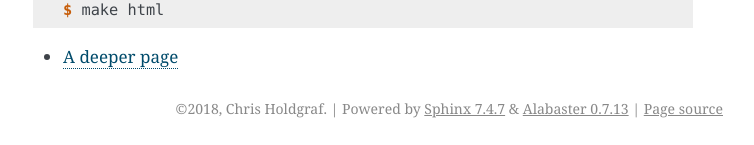
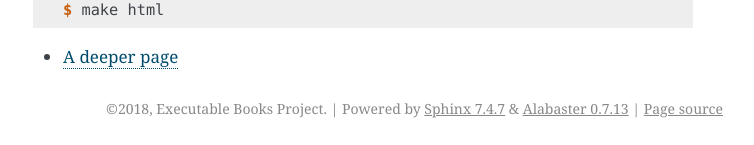
Before and after one commit to executablebooks/sphinx-copybutton, a Sphinx documentation site: the page built from doc/index.rst, in a window 1280 px wide and 900 px high, scrolled down 4737 px. Shown: the part 752-897 px from the top of the window, without its empty margins (387-1141 px from the left). Built offline with Sphinx 7.4.7, drawn with Linux system fonts in a browser that asks for light colours.

Commit message:
Apply suggestions from code review
Co-authored-by: Chris Holdgraf <choldgraf@berkeley.edu>

```diff
--- a/doc/conf.py
+++ b/doc/conf.py
@@ -20,8 +20,8 @@
 # -- Project information -----------------------------------------------------
 
 project = "Sphinx Copybutton"
-copyright = "2018, Chris Holdgraf"
-author = "Chris Holdgraf"
+copyright = "2018, Executable Books Project"
+author = "Executable Books Project"
 
 # The short X.Y version
 version = ""
@@ -138,7 +138,7 @@ latex_documents = [
         master_doc,
         "SphinxCopybutton.tex",
         "Sphinx Copybutton Documentation",
-        "Chris Holdgraf",
+        "Executable Books Project",
         "manual",
     )
 ]
```
